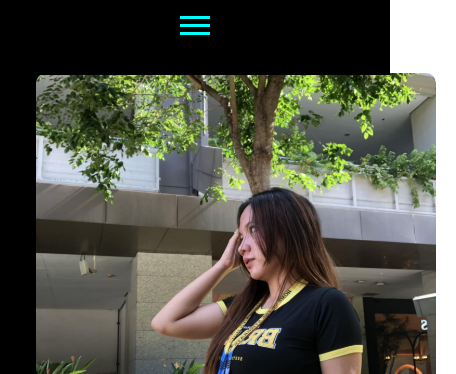
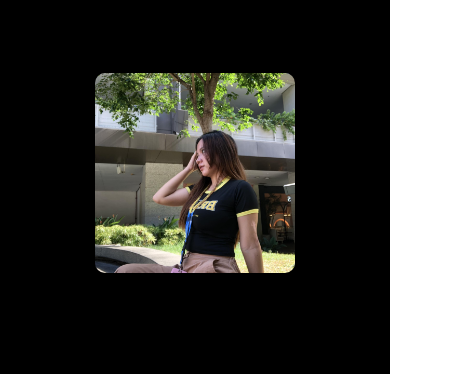
Before and after one commit to StarU3/FelicityPortfolio, a plain HTML site: page index.html in a window 390 px wide. Shown: the part 75-449 px from the top of the page, 456 px wide, since content can reach past the window. Drawn offline with Linux system fonts and the light colour scheme.

Commit message:
Update index.html

```diff
--- a/index.html
+++ b/index.html
@@ -49,21 +49,23 @@
       }
 
       .hamburger {
-      display: block;
-      cursor: pointer;
-      background-color: black;
-      padding: 10px;
-      border-radius: 5px;
-      }
+        display: none;
+        cursor: pointer;
+        flex-direction: column;
+        gap: 5px;
+        position: absolute;
+        top: 1.5rem;
+        right: 1.5rem;
+        z-index: 1000;
+}
 
       .hamburger span {
-      display: block;
-      width: 30px;
-      height: 3px;
-      background-color: cyan;
-      margin: 5px 0;
-      transition: 0.3s;
-      }
+        height: 3px;
+        width: 25px;
+        background-color: white;
+        border-radius: 5px;
+}
+
 
 
 
@@ -387,7 +389,7 @@
 
     <!-- Image -->
     <div class="image" style="flex: 1 1 40%; text-align: center; padding: 20px;">
-      <img src="pic1.jpg" alt="Profile picture of Felicity Catimbang" style="width: 400px; height: 400px; object-fit: cover; border-radius: 10px;" />
+      <img src="pic1.jpg" alt="Profile picture of Felicity Catimbang" style="width: 200px; height: 200px; object-fit: cover; border-radius: 10px;" />
     </div>
 
   </div>
```
